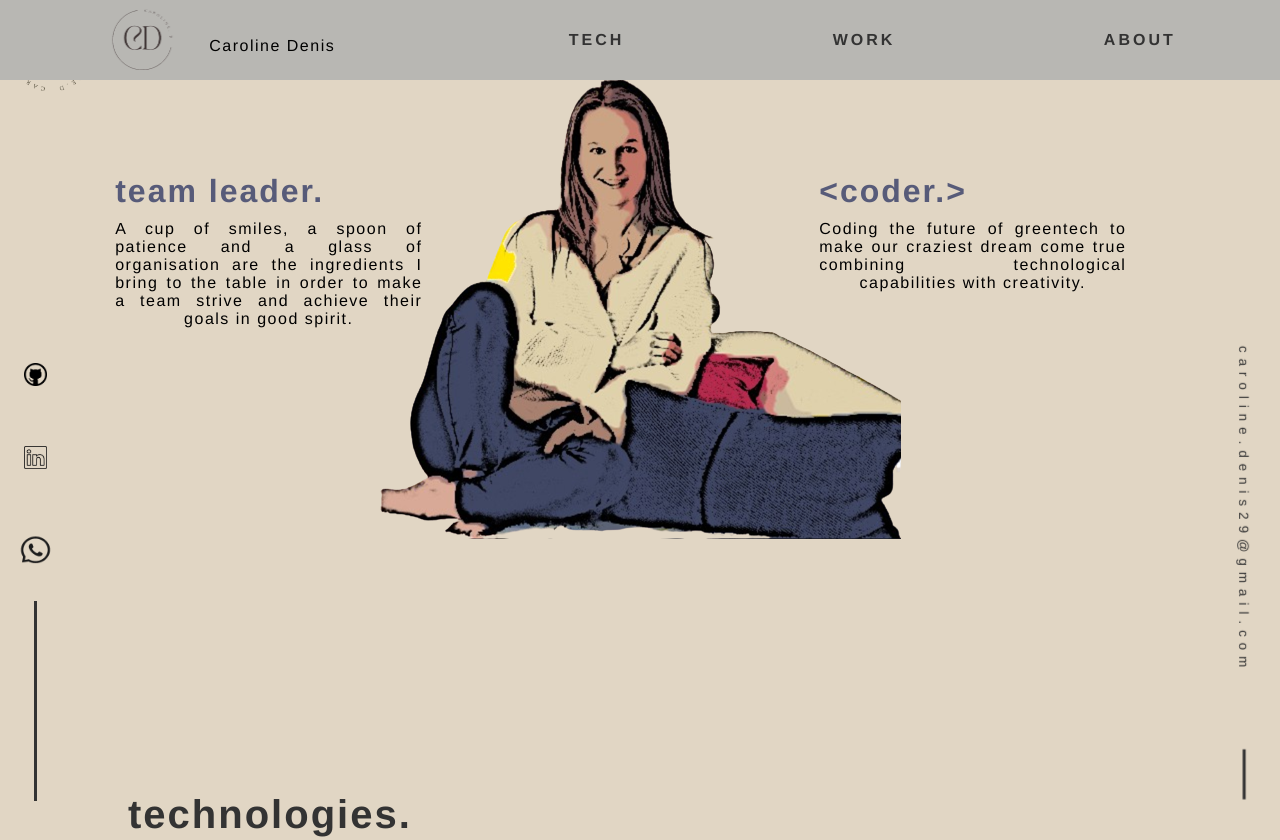
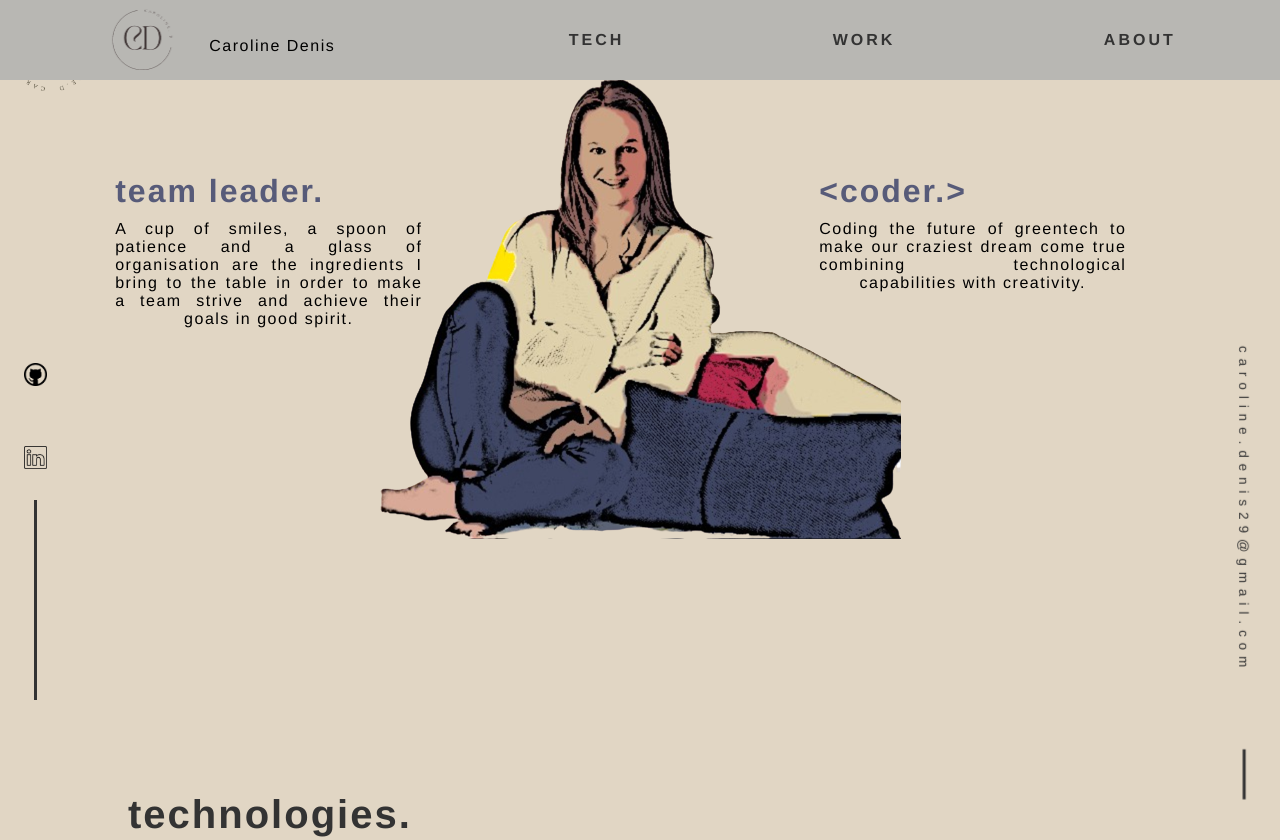
Before and after one commit to CarolineDenis/CarolineDenis.github.io, a plain HTML site: page index.html in a window 1280 px wide. Shown: the top 840 px of the page. Drawn offline with nearby package versions, Linux system fonts and the light colour scheme.

Commit message:
portfolio

```diff
--- a/index.html
+++ b/index.html
@@ -30,7 +30,6 @@
         <a href="https://www.linkedin.com/in/caroline-denis-ca/">
             <img src="img/linkedin.png" class="icon" alt="linkedin">
         </a>
-        <a href="#"></a><img src="img/whatsap.png" class="iconw" alt="whatsap"></a>
         <span class="vertical-line"></span>
     </div>
 
@@ -312,6 +311,7 @@
                     <a href="https://www.linkedin.com/in/caroline-denis-ca/">
                         <img src="img/linkedin.png" class="contactLogo" alt="linkedin">
                     </a>
+
                     <a href="mailto:caroline.denis29@gmail.com" id="emailF">caroline.denis29@gmail.com</a>
                 </div>
 
```
